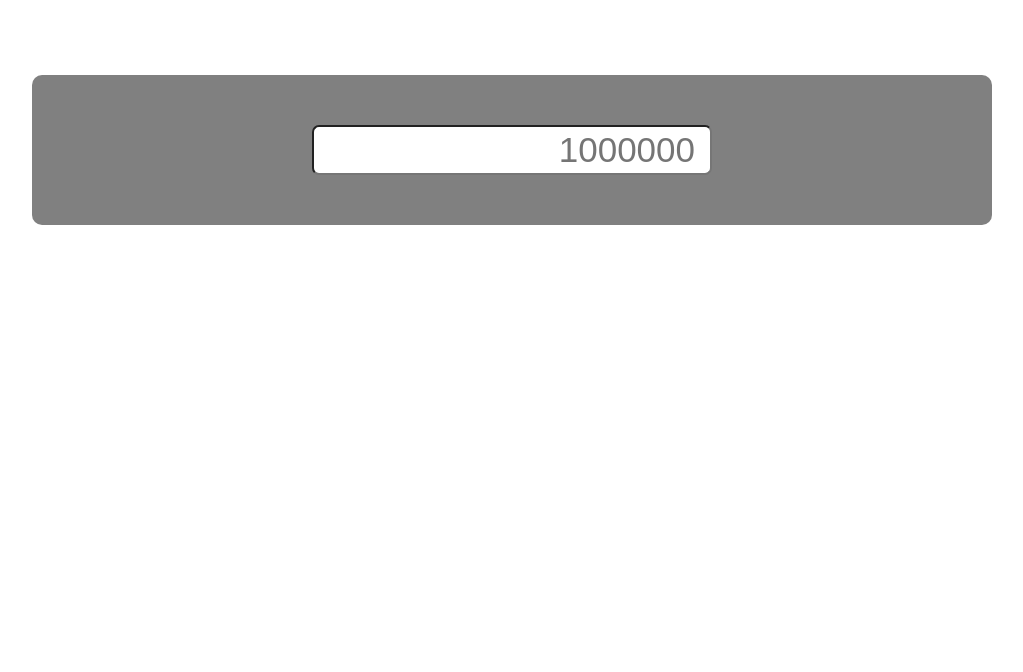
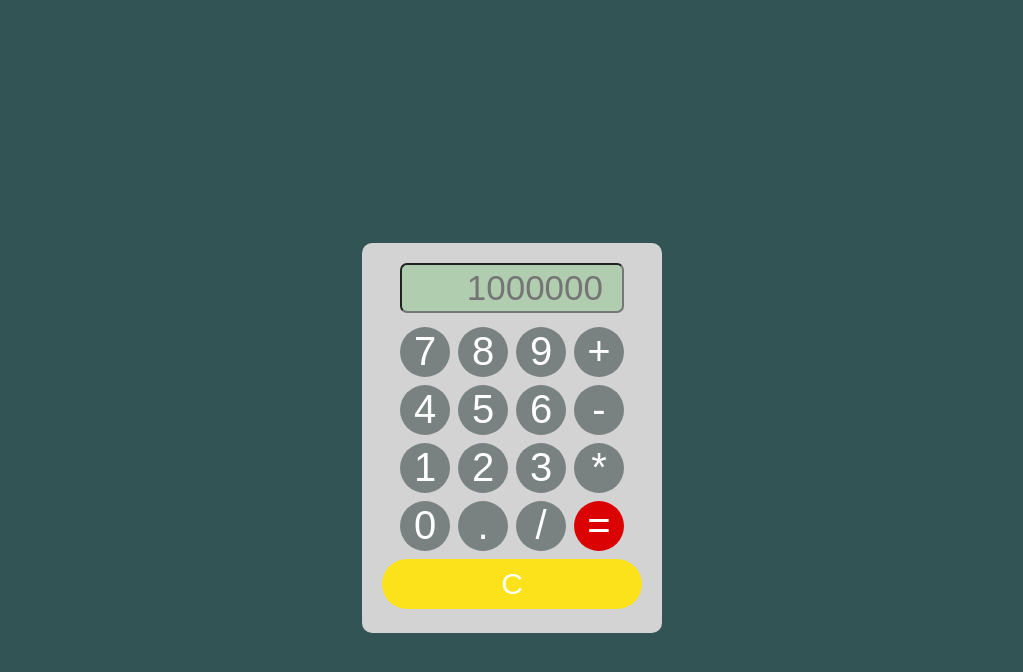
Before and after one commit to method99man/Calculator, a plain HTML site: page index.html in a window 1280 px wide. Shown: the whole page, without its empty margins (128-1151 px from the left). Drawn offline with Linux system fonts and the light colour scheme.

Commit message:
"Changed UI Working on buttons functionality and calculating operations"

```diff
--- a/index.html
+++ b/index.html
@@ -11,7 +11,25 @@
       <div class="diplay-container">
         <input type="number" class="display" placeholder="1000000" />
       </div>
-      <div class="buttons-container"></div>
+      <div class="buttons-container">
+        <button>7</button>
+        <button>8</button>
+        <button>9</button>
+        <button>+</button>
+        <button>4</button>
+        <button>5</button>
+        <button>6</button>
+        <button>-</button>
+        <button>1</button>
+        <button>2</button>
+        <button>3</button>
+        <button>*</button>
+        <button>0</button>
+        <button>.</button>
+        <button>/</button>
+        <button id="equal">=</button>
+      </div>
+      <button id="clear">C</button>
     </div>
     <script src="index.js"></script>
   </body>
--- a/index.js
+++ b/index.js
@@ -1,6 +1,11 @@
 const buttonContainer = document.querySelector(".buttons-container");
 const mainContainer = document.querySelector(".container");
-let firstNumber, secondNumber, operator;
+const display = document.querySelector(".display");
+const buttons = document.querySelectorAll("button");
+let firstNumber,
+  secondNumber,
+  operator,
+  calculation = [];
 
 function add(firstNumber, secondNumber) {
   return firstNumber + secondNumber;
@@ -32,5 +37,9 @@ function operate(firstNumber, operator, secondNumber) {
   }
 }
 
-console.log(operate(7, "-", 8));
-console.log(buttonContainer);
+buttons.forEach((btn) => {
+  btn.addEventListener("click", () => {
+    calculation.push(btn.textContent);
+    console.log(calculation);
+  });
+});
--- a/style.css
+++ b/style.css
@@ -6,27 +6,76 @@
 
 body {
   display: flex;
+  justify-content: center;
+  align-items: center;
+  height: 100vh;
+  background-color: rgb(51, 84, 84);
+}
+
+.container {
+  margin-top: 75px;
+  padding: 20px;
+  width: 300px;
+  border: none;
+  border-radius: 10px;
+  background-color: rgb(211, 211, 211);
+  display: flex;
+  flex-direction: column;
   align-items: center;
   justify-content: center;
 }
 
-.container {
-  margin-top: 75px;
-  padding: 50px 0;
-  width: 75%;
-  height: 75%;
+.buttons-container {
+  width: 232px;
+  display: flex;
+  flex-wrap: wrap;
+}
+
+button {
+  background-color: rgb(121, 129, 129);
   border: none;
-  border-radius: 10px;
-  background-color: gray;
-  display: flex;
-  align-items: center;
-  justify-content: center;
+  color: #fff;
+  font-size: 40px;
+  width: 50px;
+  height: 50px;
+  border-radius: 25px;
+  margin: 4px;
+}
+
+button:hover {
+  background-color: rgb(111, 110, 110);
+}
+
+button:active {
+  background-color: rgb(232, 232, 232);
+}
+
+#equal {
+  background-color: rgb(218, 2, 2);
+}
+
+#equal:hover {
+  background-color: rgb(198, 1, 1);
+}
+
+#clear {
+  width: 100%;
+  background-color: rgb(252, 226, 27);
+  font-size: 30px;
+}
+
+#clear:hover {
+  background-color: rgb(252, 201, 17);
 }
 
 .display {
-  width: 400px;
+  margin-bottom: 10px;
+  width: 224px;
   height: 50px;
+  background-color: rgb(176, 205, 176);
+  font-size: 40px;
   border-radius: 7px;
-  text-align: right;
+  text-align: end;
+  padding: 4px;
   font-size: 35px;
 }
```
